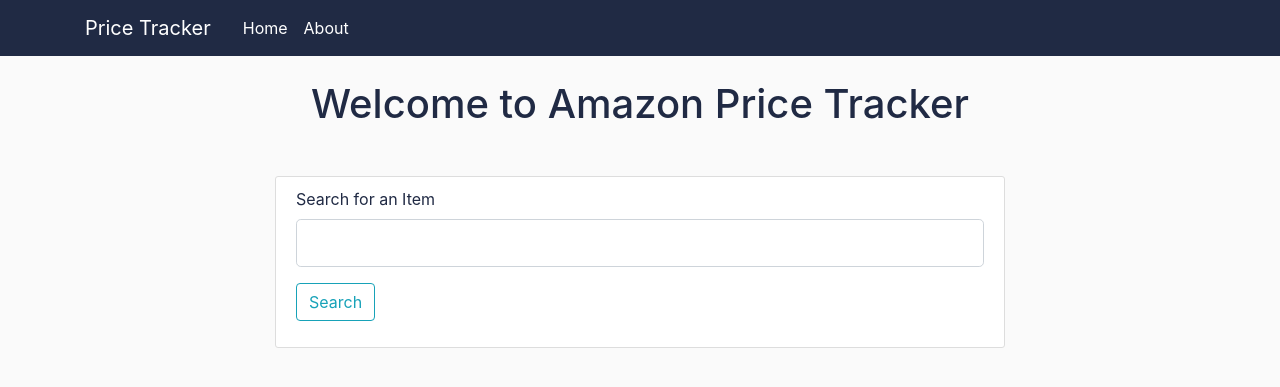
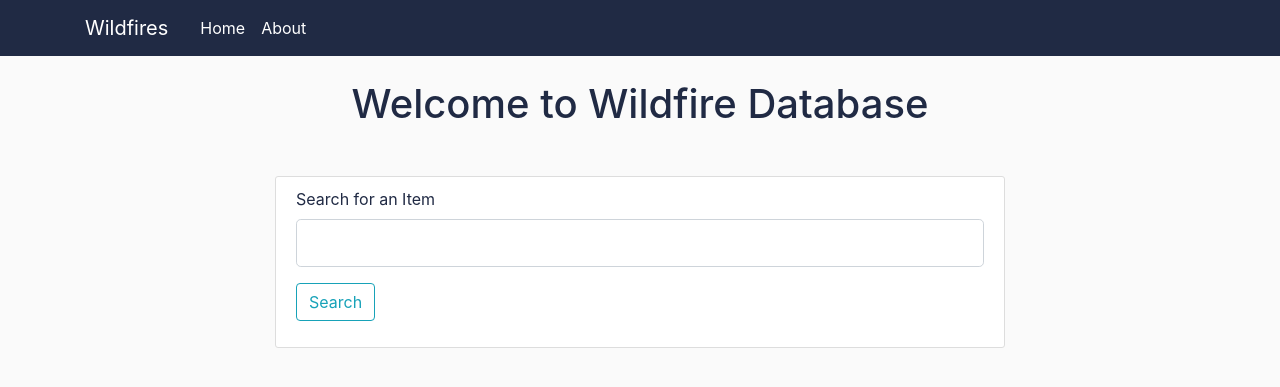
Before and after one commit to Andrew-Olmos/Wildfire-Database, a Flask app: page /home in a window 1280 px wide. Shown: the top 387 px of the page. Run offline with Flask 2, Linux system fonts and the light colour scheme; some libraries are stand-ins or nearby versions.

Commit message:
couple database functions and html changes

```diff
--- a/wildfires/templates/about.html
+++ b/wildfires/templates/about.html
@@ -10,7 +10,7 @@
 
           <!-- Welcome -->
           <h1 class="text-navy font-medium text-3xl  text-center mt-8 mb-2">
-            About Me
+            About
           </h1>
           <p class="text-navy font-medium text-md text-center mb-5">
 
@@ -25,7 +25,7 @@
 
       <!-- Header -->
       <div class="w-3/4 lg:w-5/12 mx-auto px-2">
-        <h2 class="text-3xl text-center text-navy">Who Am I?</h2>
+        <h2 class="text-3xl text-center text-navy">How to use this site?</h2>
         <p class="text-center text-md text-gray-500 mt-4 mb-5">
             This is a wildfire database project.
         </p>
--- a/wildfires/templates/home.html
+++ b/wildfires/templates/home.html
@@ -1,6 +1,6 @@
 {% extends "layout.html" %}
 {% block content %}
-<h1 class="text-center mb-5">Welcome to Amazon Price Tracker</h1>
+<h1 class="text-center mb-5">Welcome to Wildfire Database</h1>
 
 <div class="content-section">
   <form method="POST" action="">
--- a/wildfires/templates/layout.html
+++ b/wildfires/templates/layout.html
@@ -11,16 +11,16 @@
     <link rel="stylesheet" type="text/css" href="{{ url_for('static', filename='main.css') }}">
 
     {% if title %}
-        <title>Price Tracker | {{ title }}</title>
+        <title>Wildfires | {{ title }}</title>
     {% else %}
-        <title>Price Tracker</title>
+        <title>Wildfires</title>
     {% endif %}
 </head>
 <body>
     <header class="site-header">
         <nav class="navbar navbar-expand-md navbar-dark bg-navy fixed-top">
           <div class="container">
-            <a class="navbar-brand mr-4" href="/">Price Tracker</a>
+            <a class="navbar-brand mr-4" href="/">Wildfires</a>
             <button class="navbar-toggler" type="button" data-toggle="collapse" data-target="#navbarToggle" aria-controls="navbarToggle" aria-expanded="false" aria-label="Toggle navigation">
               <span class="navbar-toggler-icon"></span>
             </button>
```
Also changed, not shown: wildfires/database.py (added, +12 -0 lines).
